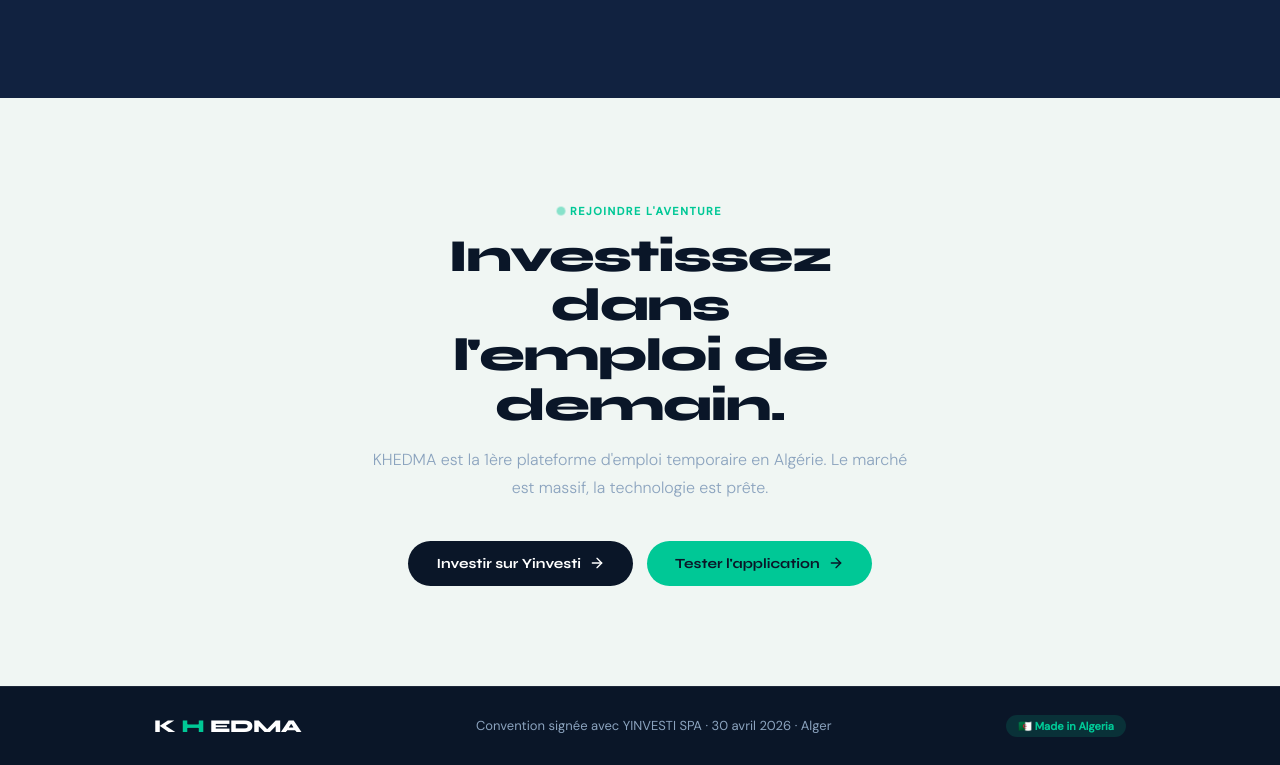
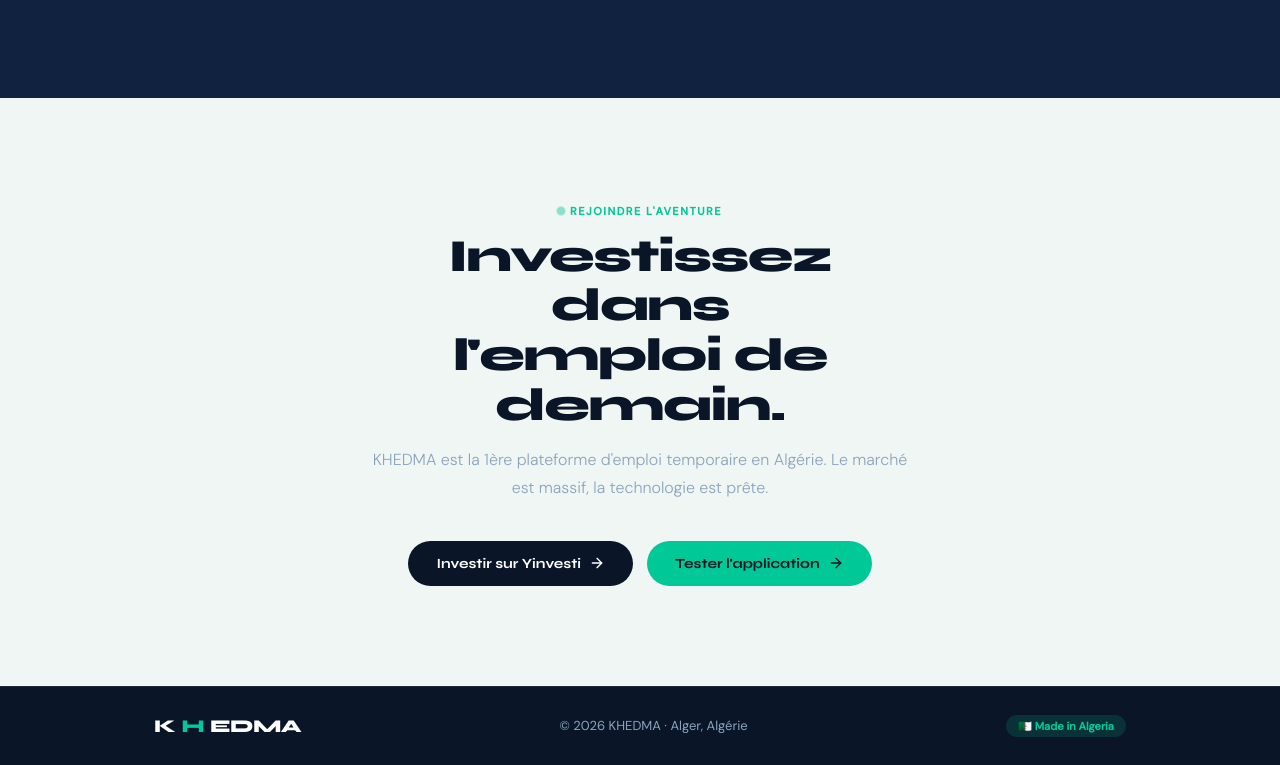
Before and after one commit to KHEDMA-web/khedma, a React (Vite) app in the folder khedma-app/: page / in a window 1280 px wide. Shown: the part 4616-5381 px from the top of the page. Built offline with nearby package versions, Linux system fonts and the light colour scheme.

Commit message:
Landing.jsx

```diff
--- a/khedma-app/src/pages/Landing.jsx
+++ b/khedma-app/src/pages/Landing.jsx
@@ -257,7 +257,7 @@
             K<span style={{ color: 'var(--green)' }}>H</span>EDMA
           </span>
           <span style={{ fontSize: 13, color: 'var(--muted)' }}>
-            Convention signée avec YINVESTI SPA · 30 avril 2026 · Alger
+            © 2026 KHEDMA · Alger, Algérie
           </span>
           <span className="badge badge-green">🇩🇿 Made in Algeria</span>
         </div>
```
